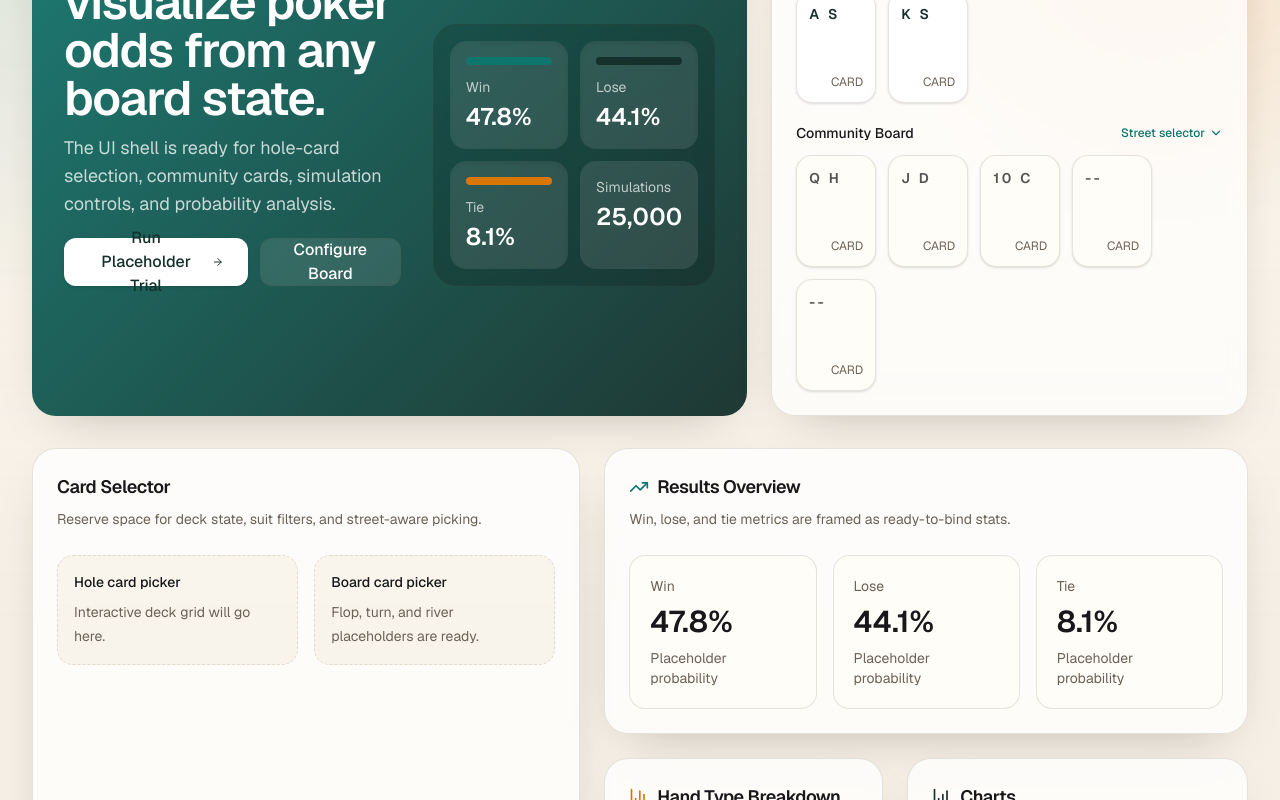
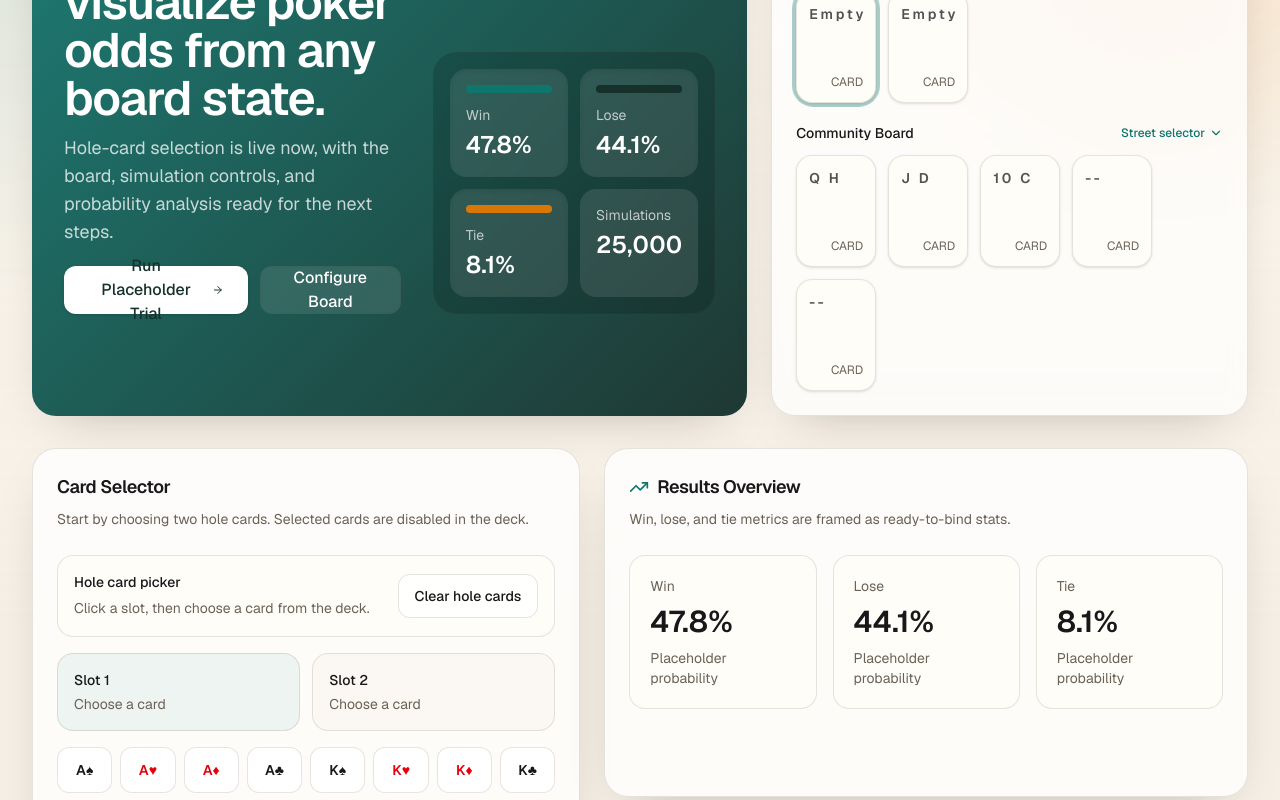
Before and after one commit to safwanmrahman/poker-hand-probability-simulator, a Next.js app: page / in a window 1280 px wide. Shown: the part 180-980 px from the top of the page. Built offline with nearby package versions, Linux system fonts and the light colour scheme.

Commit message:
Add interactive hole card selection

```diff
--- a/src/app/page.tsx
+++ b/src/app/page.tsx
@@ -1,3 +1,7 @@
+"use client";
+
+import { useState } from "react";
+
 import {
   ArrowRight,
   BarChart3,
@@ -17,6 +21,25 @@ import {
 } from "@/components/ui/card";
 import { Input } from "@/components/ui/input";
 
+const RANKS = ["A", "K", "Q", "J", "10", "9", "8", "7", "6", "5", "4", "3", "2"];
+const SUITS = [
+  { code: "S", symbol: "♠", tone: "text-foreground" },
+  { code: "H", symbol: "♥", tone: "text-red-600" },
+  { code: "D", symbol: "♦", tone: "text-red-600" },
+  { code: "C", symbol: "♣", tone: "text-foreground" },
+] as const;
+
+const DECK = RANKS.flatMap((rank) =>
+  SUITS.map((suit) => ({
+    id: `${rank}${suit.code}`,
+    rank,
+    suit: suit.code,
+    symbol: suit.symbol,
+    tone: suit.tone,
+    label: `${rank}${suit.symbol}`,
+  })),
+);
+
 const outcomeStats = [
   { label: "Win", value: "47.8%", tone: "bg-primary" },
   { label: "Lose", value: "44.1%", tone: "bg-secondary" },
@@ -35,16 +58,16 @@ const handBreakdown = [
   ["Straight Flush", 0.6],
   ["Royal Flush", 0.1],
 ] as const;
-
-const playerCards = ["A S", "K S"];
 const boardCards = ["Q H", "J D", "10 C", "--", "--"];
 
 function PlayingCard({
   value,
   highlighted = false,
+  accent,
 }: {
   value: string;
   highlighted?: boolean;
+  accent?: string;
 }) {
   return (
     <div
@@ -55,7 +78,9 @@ function PlayingCard({
           : "border-border bg-[#fffdf8] text-foreground/75",
       ].join(" ")}
     >
-      <span className="text-sm font-semibold tracking-[0.2em]">{value}</span>
+      <span className={`text-sm font-semibold tracking-[0.2em] ${accent ?? ""}`}>
+        {value}
+      </span>
       <span className="self-end text-xs uppercase text-muted-foreground">
         card
       </span>
@@ -64,6 +89,60 @@ function PlayingCard({
 }
 
 export default function Home() {
+  const [selectedHoleCards, setSelectedHoleCards] = useState<(string | null)[]>([
+    null,
+    null,
+  ]);
+  const [activeHoleSlot, setActiveHoleSlot] = useState(0);
+
+  const nextEmptySlot = selectedHoleCards.findIndex((card) => card === null);
+  const usedCards = new Set(selectedHoleCards.filter(Boolean));
+
+  function handleHoleCardSelect(cardId: string) {
+    const shouldAdvanceSlot =
+      selectedHoleCards[activeHoleSlot] === null && nextEmptySlot !== -1;
+
+    setSelectedHoleCards((currentCards) => {
+      if (currentCards.includes(cardId)) {
+        return currentCards;
+      }
+
+      const updatedCards = [...currentCards];
+      const targetSlot =
+        currentCards[activeHoleSlot] === null
+          ? activeHoleSlot
+          : currentCards.findIndex((card) => card === null);
+
+      if (targetSlot === -1) {
+        updatedCards[activeHoleSlot] = cardId;
+        return updatedCards;
+      }
+
+      updatedCards[targetSlot] = cardId;
+      return updatedCards;
+    });
+
+    setActiveHoleSlot((currentSlot) => {
+      if (shouldAdvanceSlot) {
+        return currentSlot === 0 ? 1 : 0;
+      }
+
+      return currentSlot;
+    });
+  }
+
+  function clearHoleSlot(slotIndex: number) {
+    setSelectedHoleCards((currentCards) =>
+      currentCards.map((card, index) => (index === slotIndex ? null : card)),
+    );
+    setActiveHoleSlot(slotIndex);
+  }
+
+  function clearAllHoleCards() {
+    setSelectedHoleCards([null, null]);
+    setActiveHoleSlot(0);
+  }
+
   return (
     <main className="mx-auto flex min-h-screen w-full max-w-7xl flex-col gap-8 px-4 py-6 sm:px-6 lg:px-8 lg:py-8">
       <section className="grid gap-6 lg:grid-cols-[1.2fr_0.8fr]">
@@ -79,8 +158,8 @@ export default function Home() {
                     Build, test, and visualize poker odds from any board state.
                   </h1>
                   <p className="max-w-2xl text-base leading-7 text-white/76 sm:text-lg">
-                    The UI shell is ready for hole-card selection, community
-                    cards, simulation controls, and probability analysis.
+                    Hole-card selection is live now, with the board, simulation
+                    controls, and probability analysis ready for the next steps.
                   </p>
                 </div>
                 <div className="flex flex-col gap-3 sm:flex-row">
@@ -146,9 +225,27 @@ export default function Home() {
                 </p>
               </div>
               <div className="flex gap-3">
-                {playerCards.map((card) => (
-                  <PlayingCard key={card} value={card} highlighted />
-                ))}
+                {selectedHoleCards.map((cardId, index) => {
+                  const card = DECK.find((deckCard) => deckCard.id === cardId);
+                  const displayValue = card ? `${card.rank} ${card.symbol}` : "Empty";
+
+                  return (
+                    <button
+                      key={`hole-${index}`}
+                      type="button"
+                      onClick={() => setActiveHoleSlot(index)}
+                      className={`rounded-[1.1rem] transition-transform hover:-translate-y-0.5 ${
+                        activeHoleSlot === index ? "ring-2 ring-primary/35 ring-offset-2 ring-offset-transparent" : ""
+                      }`}
+                    >
+                      <PlayingCard
+                        value={displayValue}
+                        highlighted={Boolean(card)}
+                        accent={card?.tone}
+                      />
+                    </button>
+                  );
+                })}
               </div>
             </div>
             <div className="space-y-3">
@@ -175,21 +272,89 @@ export default function Home() {
             <CardHeader>
               <CardTitle>Card Selector</CardTitle>
               <CardDescription>
-                Reserve space for deck state, suit filters, and street-aware
-                picking.
+                Start by choosing two hole cards. Selected cards are disabled in
+                the deck.
               </CardDescription>
             </CardHeader>
-            <CardContent className="grid gap-4 sm:grid-cols-2">
-              <div className="rounded-2xl border border-dashed border-border bg-muted/35 p-4">
-                <p className="text-sm font-medium">Hole card picker</p>
-                <p className="mt-2 text-sm leading-6 text-muted-foreground">
-                  Interactive deck grid will go here.
-                </p>
+            <CardContent className="grid gap-4">
+              <div className="flex flex-col gap-3 rounded-2xl border border-border bg-[#fffdf8] p-4 sm:flex-row sm:items-center sm:justify-between">
+                <div>
+                  <p className="text-sm font-medium">Hole card picker</p>
+                  <p className="mt-1 text-sm leading-6 text-muted-foreground">
+                    Click a slot, then choose a card from the deck.
+                  </p>
+                </div>
+                <Button variant="outline" onClick={clearAllHoleCards}>
+                  Clear hole cards
+                </Button>
               </div>
+
+              <div className="grid gap-3 sm:grid-cols-2">
+                {selectedHoleCards.map((cardId, index) => {
+                  const card = DECK.find((deckCard) => deckCard.id === cardId);
+
+                  return (
+                    <button
+                      key={`selector-slot-${index}`}
+                      type="button"
+                      onClick={() => setActiveHoleSlot(index)}
+                      className={`rounded-2xl border p-4 text-left transition-colors ${
+                        activeHoleSlot === index
+                          ? "border-primary bg-primary/6"
+                          : "border-border bg-muted/20 hover:bg-muted/35"
+                      }`}
+                    >
+                      <div className="flex items-center justify-between gap-4">
+                        <div>
+                          <p className="text-sm font-medium">Slot {index + 1}</p>
+                          <p className="mt-1 text-sm text-muted-foreground">
+                            {card ? card.label : "Choose a card"}
+                          </p>
+                        </div>
+                        {cardId ? (
+                          <Button
+                            variant="outline"
+                            size="sm"
+                            onClick={(event) => {
+                              event.stopPropagation();
+                              clearHoleSlot(index);
+                            }}
+                          >
+                            Clear
+                          </Button>
+                        ) : null}
+                      </div>
+                    </button>
+                  );
+                })}
+              </div>
+
+              <div className="grid grid-cols-4 gap-2 sm:grid-cols-6 lg:grid-cols-8">
+                {DECK.map((card) => {
+                  const isUsed = usedCards.has(card.id);
+
+                  return (
+                    <button
+                      key={card.id}
+                      type="button"
+                      disabled={isUsed}
+                      onClick={() => handleHoleCardSelect(card.id)}
+                      className={`rounded-xl border px-2 py-3 text-center text-sm font-semibold transition-colors ${
+                        isUsed
+                          ? "cursor-not-allowed border-border bg-muted/45 text-muted-foreground line-through opacity-65"
+                          : "border-border bg-white hover:border-primary/40 hover:bg-primary/6"
+                      }`}
+                    >
+                      <span className={card.tone}>{card.label}</span>
+                    </button>
+                  );
+                })}
+              </div>
+
               <div className="rounded-2xl border border-dashed border-border bg-muted/35 p-4">
                 <p className="text-sm font-medium">Board card picker</p>
                 <p className="mt-2 text-sm leading-6 text-muted-foreground">
-                  Flop, turn, and river placeholders are ready.
+                  Flop, turn, and river selection will come in the next step.
                 </p>
               </div>
             </CardContent>
```
